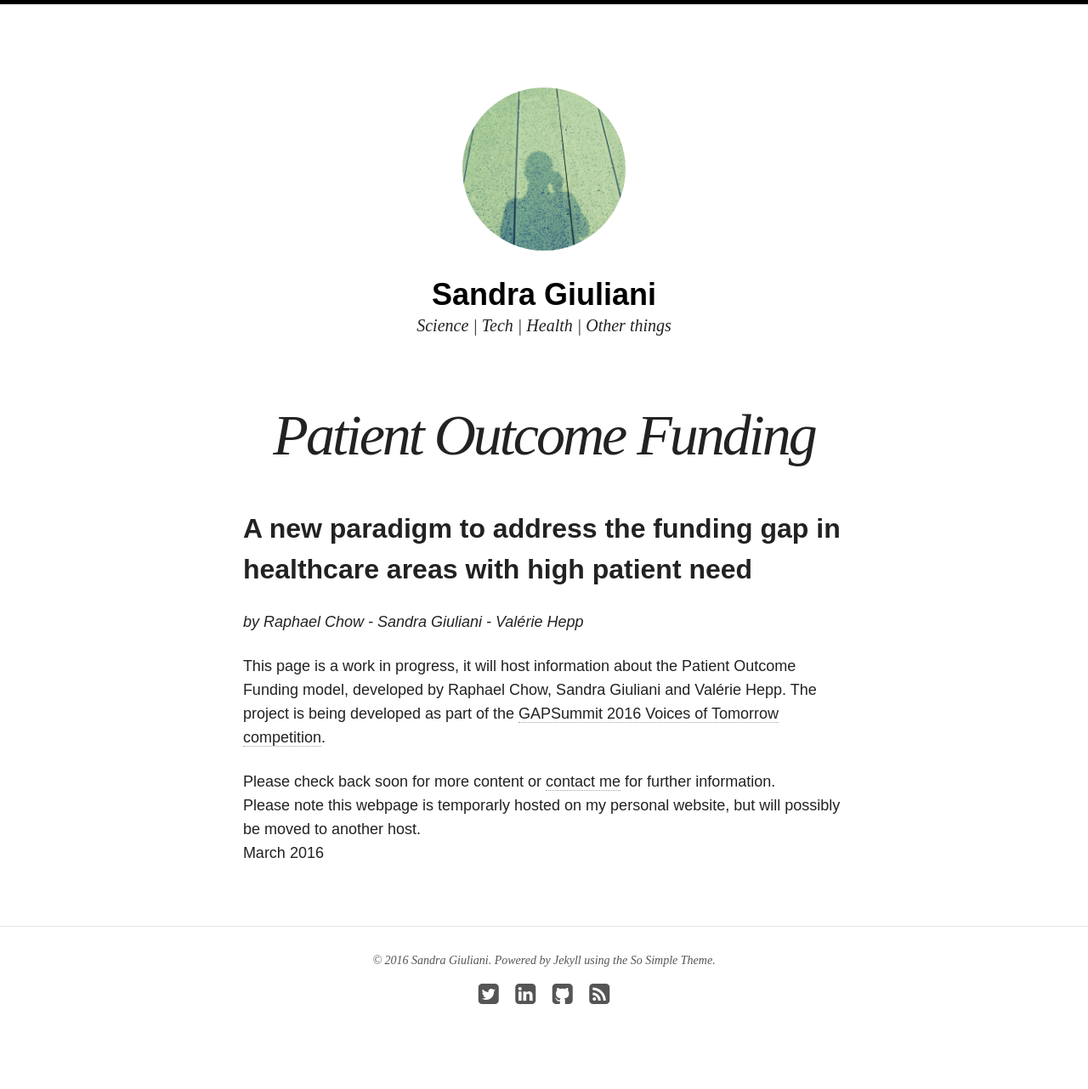
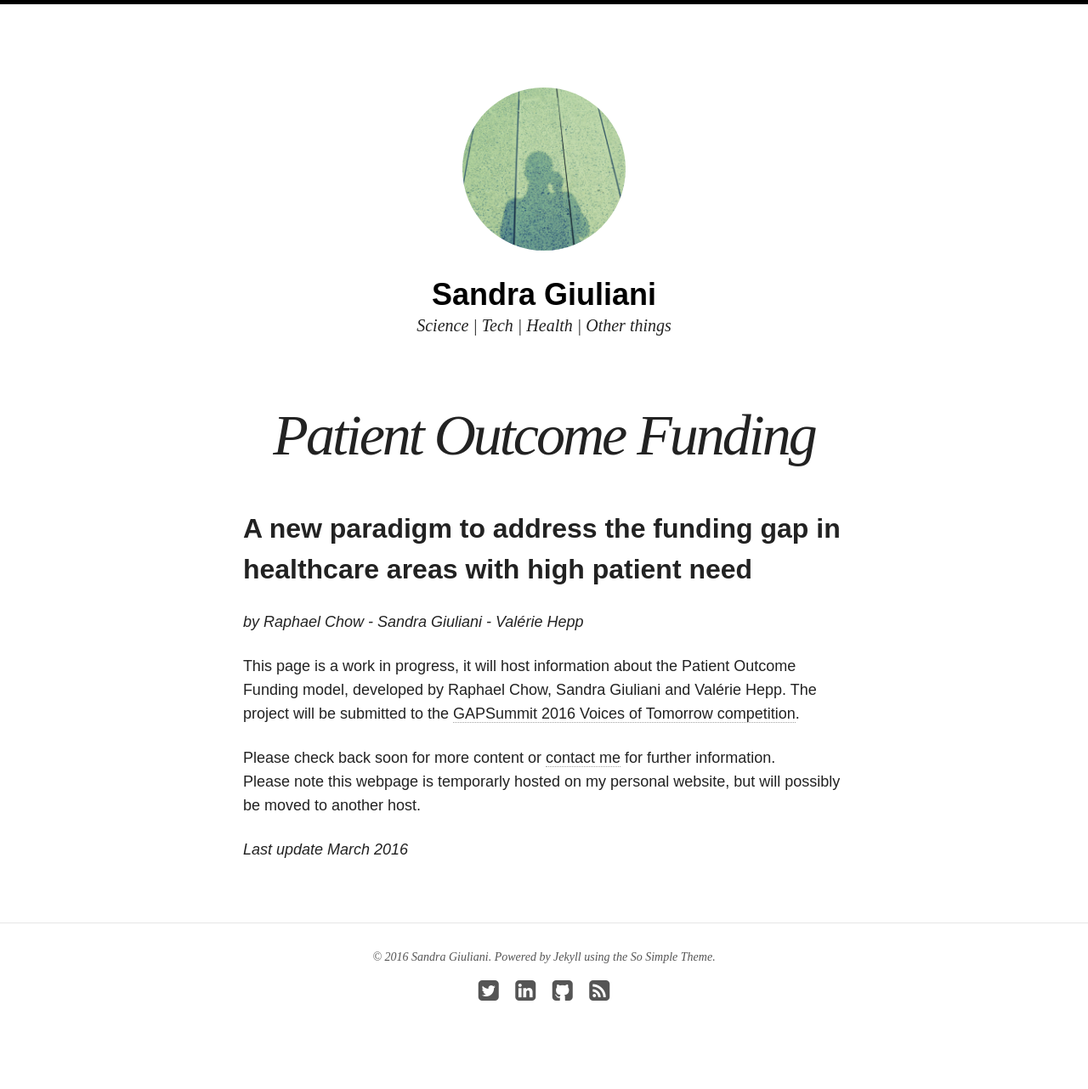
Before and after one commit to sandygiuliani/sandygiuliani.github.io, a Jekyll site: the page built from pof/index.md, in a window 1280 px wide. Shown: the whole page at 85% size. Built offline with Jekyll 4.4.1, drawn with Linux system fonts in a browser that asks for light colours; nearby versions of some CDN libraries.

Commit message:
content pof page

```diff
--- a/pof/index.md
+++ b/pof/index.md
@@ -9,8 +9,11 @@ search_omit: false
 ## A new paradigm to address the funding gap in healthcare areas with high patient need
 *by Raphael Chow - Sandra Giuliani - Valérie Hepp*
 
-This page is a work in progress, it will host information about the Patient Outcome Funding model, developed by Raphael Chow, Sandra Giuliani and Valérie Hepp. The project is being developed as part of the [GAPSummit 2016 Voices of Tomorrow competition](http://gapsummit.com/2016/programme/).
+This page is a work in progress, it will host information about the Patient Outcome Funding model, developed by Raphael Chow, Sandra Giuliani and Valérie Hepp. The project will be submitted to the [GAPSummit 2016 Voices of Tomorrow competition](http://gapsummit.com/2016/programme/).
 
 Please check back soon for more content or [contact me](/contact/) for further information.
 Please note this webpage is temporarly hosted on my personal website, but will possibly be moved to another host.
-March 2016
+
+
+
+*Last update March 2016*
```
